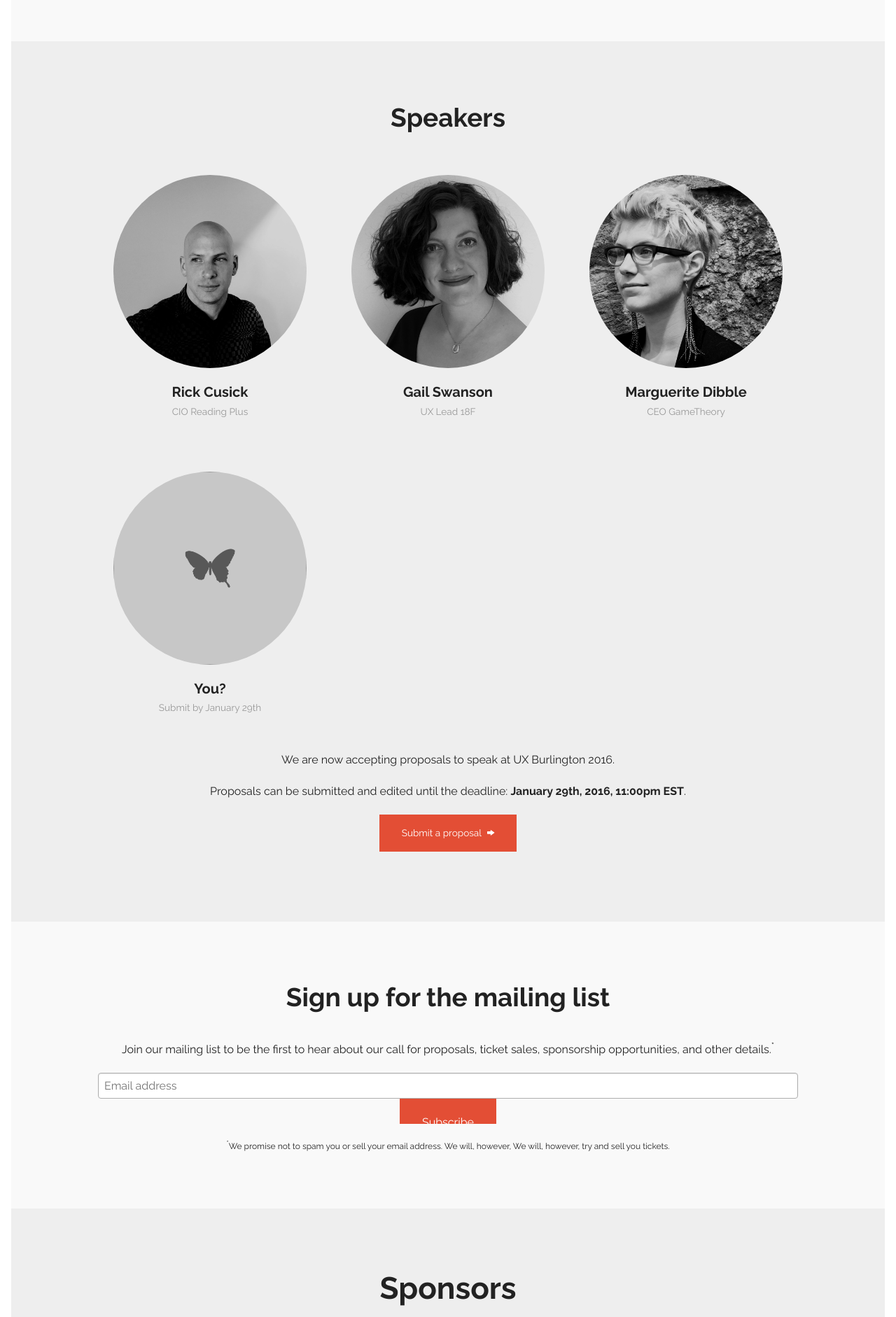
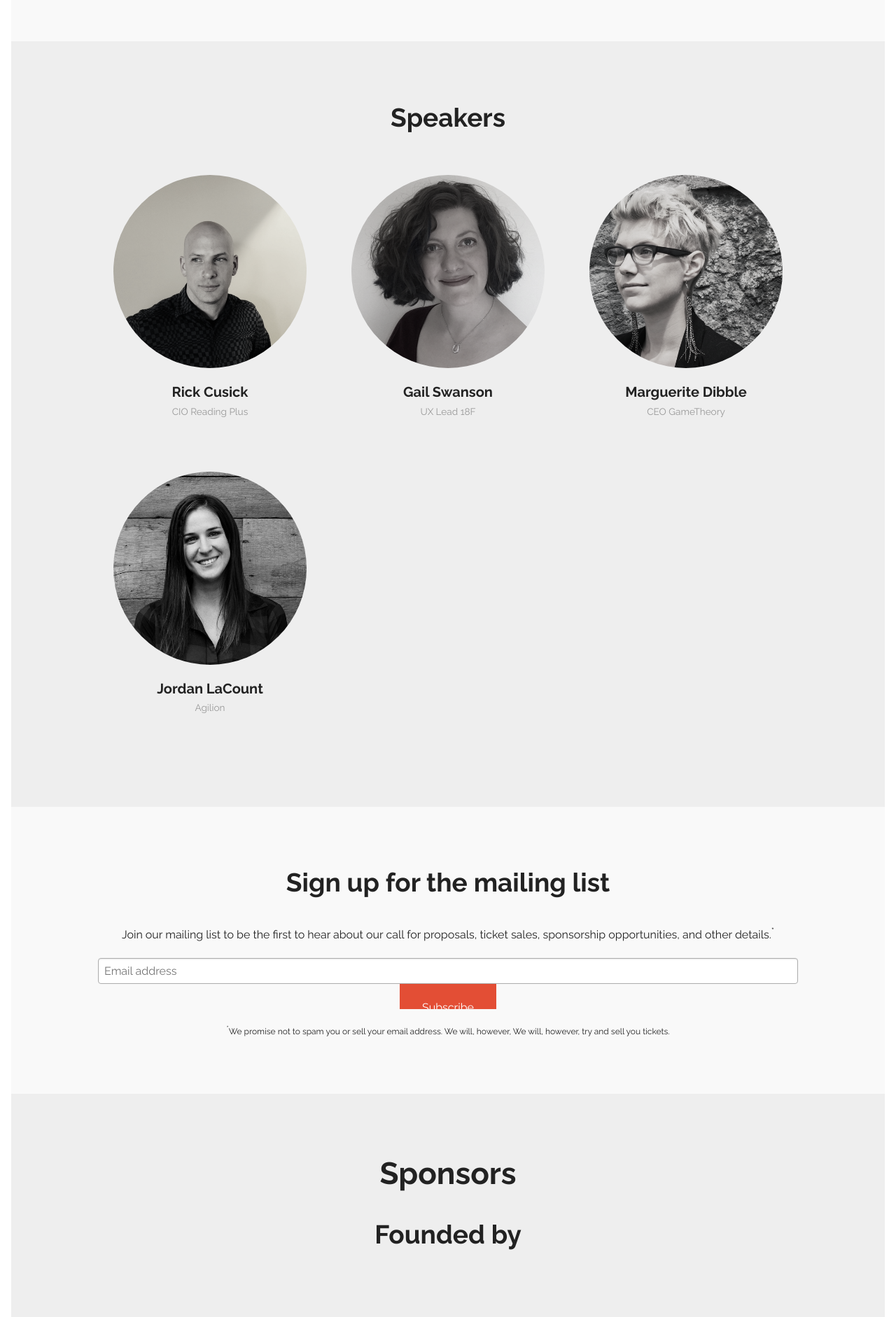
Before and after one commit to AgilionApps/ux-burlington-2017, a Jekyll site: the page built from index.html, in a window 1280 px wide. Shown: the part 638-2520 px from the top of the page at 70% size. Built offline with Jekyll 4.4.1, drawn with Linux system fonts in a browser that asks for light colours; some web fonts are replaced; comment, search, counter and statistics services are not loaded.

Commit message:
Adds Jordan to the speaker list

```diff
--- a/css/main.scss
+++ b/css/main.scss
@@ -201,7 +201,7 @@ section > .wrapper {
   }
 
   img {
-    @include filter('contrast(1.2) brightness(.85) grayscale(1)');
+    @include filter('contrast(1.0) brightness(.95) grayscale(0.9)');
     width: 75%;
 
     @media #{$medium-up} {
--- a/index.html
+++ b/index.html
@@ -38,14 +38,6 @@ meta_keywords:
         </li>
       {% endfor %}
     </ul>
-
-    <p class="text-center">We are now accepting proposals to speak at UX Burlington 2016.</p>
-    <p class="text-center">Proposals can be submitted and edited until the deadline:
-      <strong>January 29th, 2016, 11:00pm EST</strong>. </p>
-
-    <div class="text-center">
-      <a href='http://cfp.uxburlington.com/' class='button' target='_blank'>Submit a proposal<i class='fi-arrow-right'></i></a>
-    </div>
   </div>
 </section>
 
```
Also changed, not shown: _posts/speakers/2015-12-28-jordan.md (added, +10 -0 lines), _posts/speakers/2015-12-28-template.md (deleted, +0 -13 lines), images/speakers/jordan.jpg (added).
